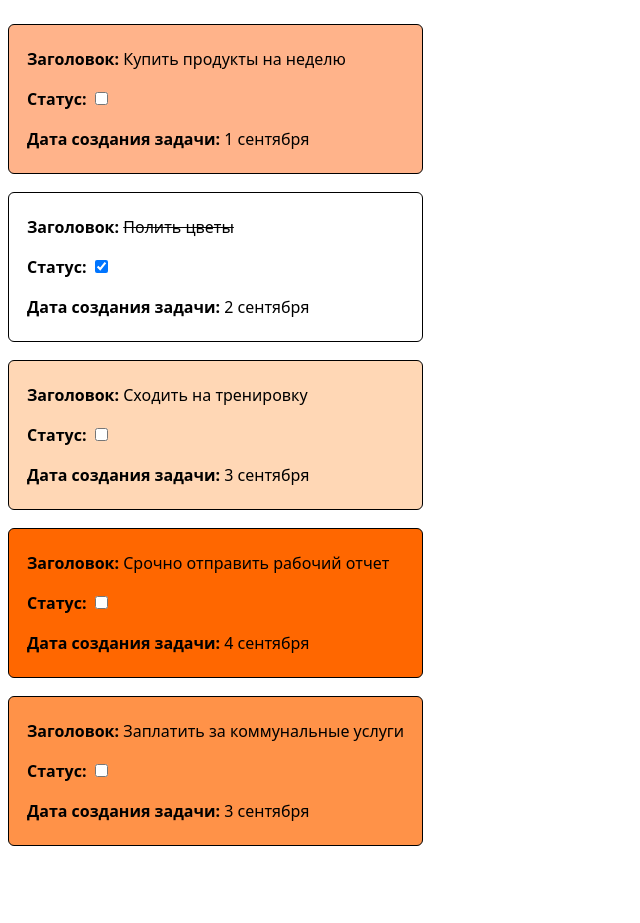
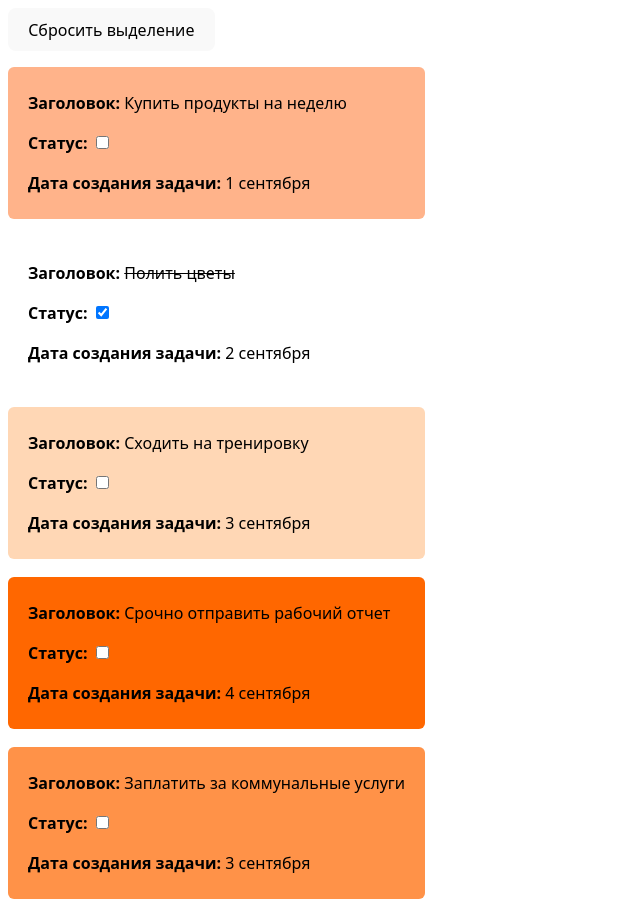
Before and after one commit to sabyrkaw/trelly-todo, a React (Vite) app: page / in a window 1280 px wide. Shown: the whole page, without its empty margins (0-640 px from the left). Before the commit the page ends 870 px from the top, so only its background shows below. Built offline with nearby package versions, Linux system fonts and the light colour scheme.

Commit message:
feat: add selectedTaskId state

```diff
--- a/src/App.tsx
+++ b/src/App.tsx
@@ -1,62 +1,73 @@
+import { useState } from 'react'
+
 const tasks = [
   {
     id: 1,
-    title: "Купить продукты на неделю",
+    title: 'Купить продукты на неделю',
     isDone: false,
-    addedAt: "1 сентября",
+    addedAt: '1 сентября',
     priority: 2,
   },
   {
     id: 2,
-    title: "Полить цветы",
+    title: 'Полить цветы',
     isDone: true,
-    addedAt: "2 сентября",
+    addedAt: '2 сентября',
     priority: 0,
   },
   {
     id: 3,
-    title: "Сходить на тренировку",
+    title: 'Сходить на тренировку',
     isDone: false,
-    addedAt: "3 сентября",
+    addedAt: '3 сентября',
     priority: 1,
   },
   {
     id: 4,
-    title: "Срочно отправить рабочий отчет",
+    title: 'Срочно отправить рабочий отчет',
     isDone: false,
-    addedAt: "4 сентября",
+    addedAt: '4 сентября',
     priority: 4,
   },
   {
     id: 5,
-    title: "Заплатить за коммунальные услуги",
+    title: 'Заплатить за коммунальные услуги',
     isDone: false,
-    addedAt: "3 сентября",
+    addedAt: '3 сентября',
     priority: 3,
   },
 ]
 
+const priorities = ['#fff', '#ffd7b5', '#ffb38a', '#ff9248', '#ff6700']
+
 function App() {
-  const priorities = ['#fff', '#ffd7b5', '#ffb38a', '#ff9248', '#ff6700']
+  const [selectedTaskId, setSelectedTaskId] = useState<number | null>(null)
 
   if (tasks === null) return <h1>Загрузка...</h1>
 
   if (tasks.length === 0) return <h1>Задачи отсутствуют</h1>
 
   return (
+    <>
+      <button onClick={() => setSelectedTaskId(null)}>
+        Сбросить выделение
+      </button>
+
       <ul>
         {tasks.map((task) => (
           <li
             key={task.id}
+            onClick={() => setSelectedTaskId(task.id)}
             style={{
               backgroundColor: priorities[task.priority],
+              border: `2px solid ${task.id === selectedTaskId ? 'blue' : 'transparent'}`,
             }}
           >
             <p>
               <b>Заголовок: </b>
               <span
                 style={{
-                textDecorationLine: `${task.isDone ? 'line-through' : 'none'}`,
+                  textDecorationLine: task.isDone ? 'line-through' : 'none',
                 }}
               >
               {task.title}
@@ -76,6 +87,7 @@ function App() {
           </li>
         ))}
       </ul>
+    </>
   )
 }
 
```
Lines whose indentation alone changed are shown as unchanged.
